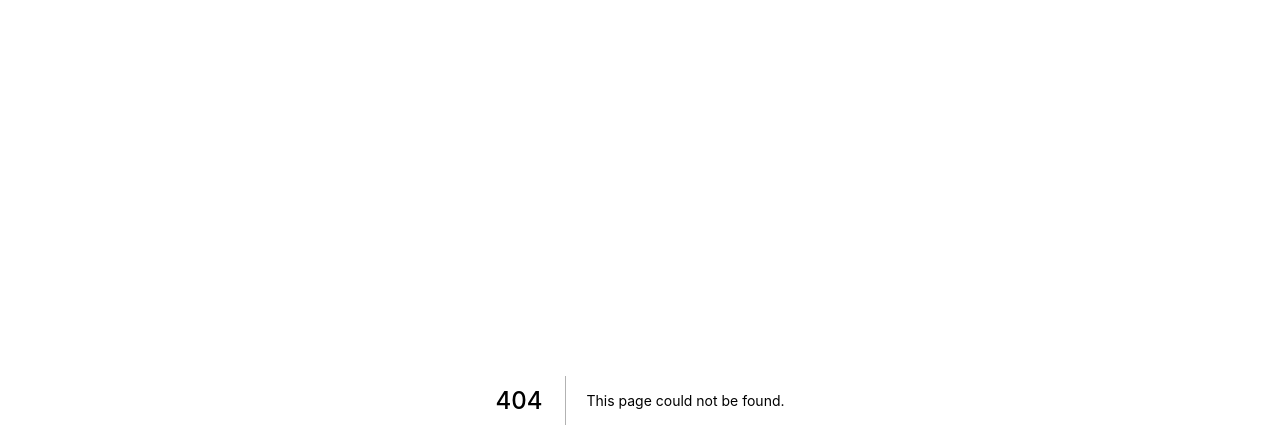
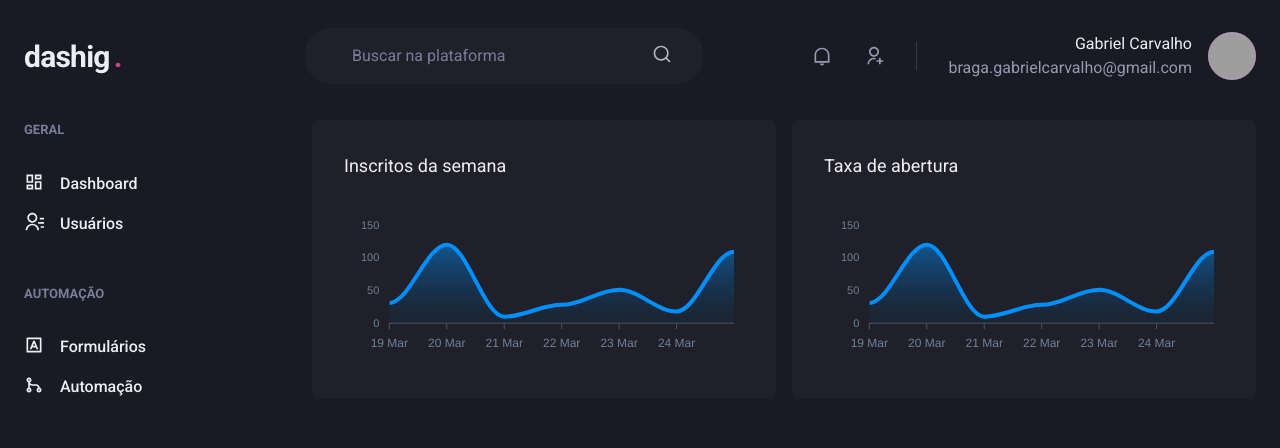
Before and after one commit to GbCarvalho/DashIg, a Next.js app: page /dashboard in a window 1280 px wide. Before the commit this address had no page. Shown: the top 448 px of the page. Built offline with nearby package versions, Linux system fonts and the light colour scheme; grey boxes are pictures that could not be loaded.

Commit message:
Dashboard done with Apex Charts and adjusted the _document file directory

```diff
--- a/package.json
+++ b/package.json
@@ -12,9 +12,11 @@
     "@chakra-ui/react": "^1.5.0",
     "@emotion/react": "^11.1.5",
     "@emotion/styled": "^11.3.0",
+    "apexcharts": "^3.26.0",
     "framer-motion": "^4.1.3",
     "next": "10.1.3",
     "react": "17.0.2",
+    "react-apexcharts": "^1.3.9",
     "react-dom": "17.0.2",
     "react-icons": "^4.2.0"
   },
--- /dev/null
+++ b/src/pages/dashboard.tsx
@@ -0,0 +1,86 @@
+import { Box, Flex, SimpleGrid, Text, theme } from "@chakra-ui/react";
+import { ApexOptions } from "apexcharts";
+import dynamic from "next/dynamic";
+import { Header } from "../components/Header";
+import { SideBar } from "../components/Sidebar";
+
+const Chart = dynamic(() => import("react-apexcharts"), {
+  ssr: false,
+});
+
+const options: ApexOptions = {
+  chart: {
+    toolbar: {
+      show: false,
+    },
+    zoom: {
+      enabled: false,
+    },
+    foreColor: theme.colors.gray[500],
+  },
+  grid: {
+    show: false,
+  },
+  dataLabels: {
+    enabled: false,
+  },
+  tooltip: {
+    enabled: false,
+  },
+  xaxis: {
+    type: "datetime",
+    axisBorder: {
+      color: theme.colors.gray[600],
+    },
+    axisTicks: {
+      color: theme.colors.gray[600],
+    },
+    categories: [
+      "2021-03-19T00:00:00.000Z",
+      "2021-03-20T00:00:00.000Z",
+      "2021-03-21T00:00:00.000Z",
+      "2021-03-22T00:00:00.000Z",
+      "2021-03-23T00:00:00.000Z",
+      "2021-03-24T00:00:00.000Z",
+      "2021-03-25T00:00:00.000Z",
+    ],
+  },
+  fill: {
+    opacity: 0.3,
+    type: "gradient",
+    gradient: {
+      shade: "dark",
+      opacityFrom: 0.7,
+      opacityTo: 0.3,
+    },
+  },
+};
+const series = [{ name: "Series 1", data: [31, 120, 10, 28, 51, 18, 109] }];
+
+export default function Dashboard() {
+  return (
+    <Flex direction="column" h="100vh">
+      <Header />
+
+      <Flex w="100%" my="6" maxWidth="1480" mx="auto" px="6">
+        <SideBar />
+
+        <SimpleGrid flex="1" gap="4" minChildWidth="320px" aling="flex-start">
+          <Box p="8" bg="gray.800" borderRadius={8} pb="4">
+            <Text fontSize="lg" mb="4">
+              Inscritos da semana
+            </Text>
+            <Chart options={options} series={series} type="area" height={160} />
+          </Box>
+
+          <Box p="8" bg="gray.800" borderRadius={8} pb="4">
+            <Text fontSize="lg" mb="4">
+              Taxa de abertura
+            </Text>
+            <Chart options={options} series={series} type="area" height={160} />
+          </Box>
+        </SimpleGrid>
+      </Flex>
+    </Flex>
+  );
+}
```
Also changed, not shown: src/pages/_document.tsx (renamed from src/_document.tsx), 1 other file (tests, documents, lock files or other folders).
